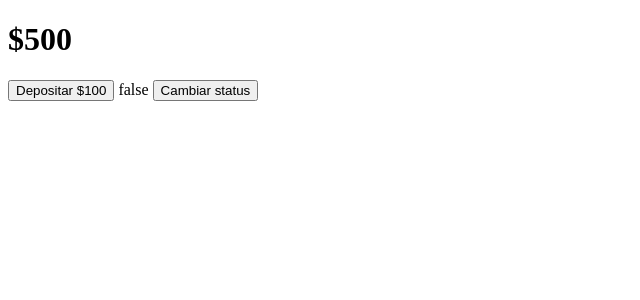
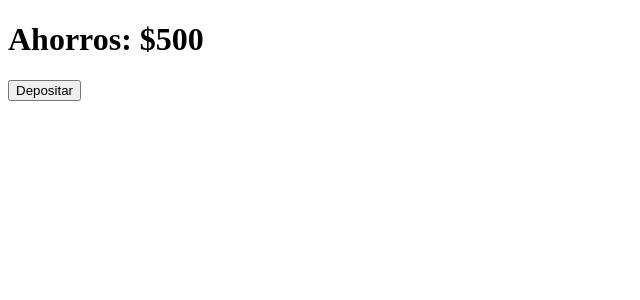
Before and after one commit to Wilovy09/Vue-desde-0, a Vue app in the folder introduccion_vue3/: page / in a window 1280 px wide. Shown: the top 300 px of the page, without its empty margins (0-640 px from the left). Built offline with nearby package versions, Linux system fonts and the light colour scheme.

Commit message:
Composition API

```diff
--- a/introduccion_vue3/src/App.vue
+++ b/introduccion_vue3/src/App.vue
@@ -1,26 +1,38 @@
 <!-- JS -->
+<!-- <script lang="ts">
+	import { defineComponent, ref } from 'vue';
+
+	export default defineComponent({
+		components:{},
+		setup(){
+			const ahorros = ref(500)
+
+			return {ahorros}
+		},
+		methods:{
+			depositar(){
+				this.ahorros += 100;
+			}
+		},
+		computed:{}
+	});
+</script> -->
+
+<!-- Incluyendo el SETUP en script -->
 <script setup lang="ts">
-	import { ref } from "vue";
+	import { ref } from 'vue';
 
-	const status = ref<boolean>(false)
+	const ahorros = ref(500);
+	const depositar = ()=>{
+		ahorros.value += 100;
+	}
 
-	const ahorros = ref<number>(500);
-
-	const depositar = ()=>{
-		status.value = !status.value;
-
-		ahorros.value += 100;
-		console.log(ahorros);
-	}
 </script>
 
 <!-- HTML -->
 <template>
-	<!-- Reactividad -->
-	<h1>${{ ahorros }}</h1>
-	<button @click="depositar()">Depositar $100</button>
-	{{ status }}
-	<button @click="status = !status ">Cambiar status</button>
+	<h1>Ahorros: ${{ ahorros }}</h1>
+	<button @click="depositar()">Depositar</button>
 </template>
 
 <!-- CSS -->
```
